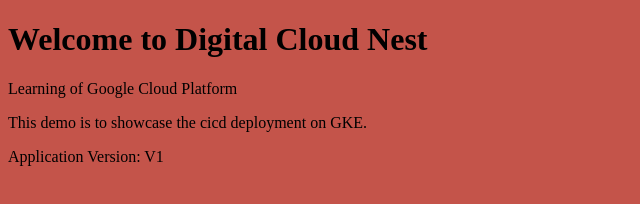
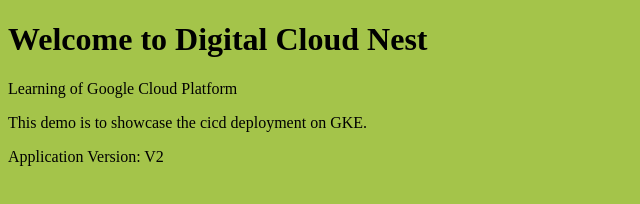
Before and after one commit to saurabhsinha09/gcp-gke-app-cicd-repo, a plain HTML site: page index.html in a window 1280 px wide. Shown: the whole page, without its empty margins (0-640 px from the left). Drawn offline with Linux system fonts and the light colour scheme.

Commit message:
updated index html file.

```diff
--- a/index.html
+++ b/index.html
@@ -1,9 +1,9 @@
 <!DOCTYPE html>
 <html>
-   <body style="background-color:rgb(196, 84, 74);">
+   <body style="background-color:rgb(164, 196, 74);">
       <h1>Welcome to Digital Cloud Nest</h1>
       <p>Learning of Google Cloud Platform</p>
       <p>This demo is to showcase the cicd deployment on GKE.</p>
-      <p>Application Version: V1</p>
+      <p>Application Version: V2</p>
    </body>
 </html>
```
Also changed, not shown: 1 other file.
